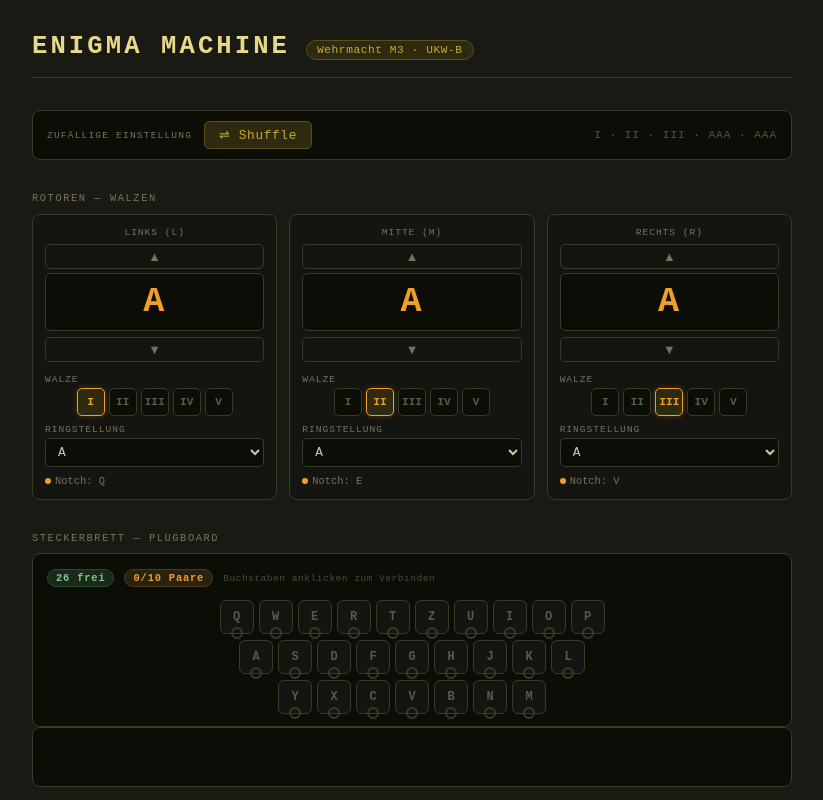
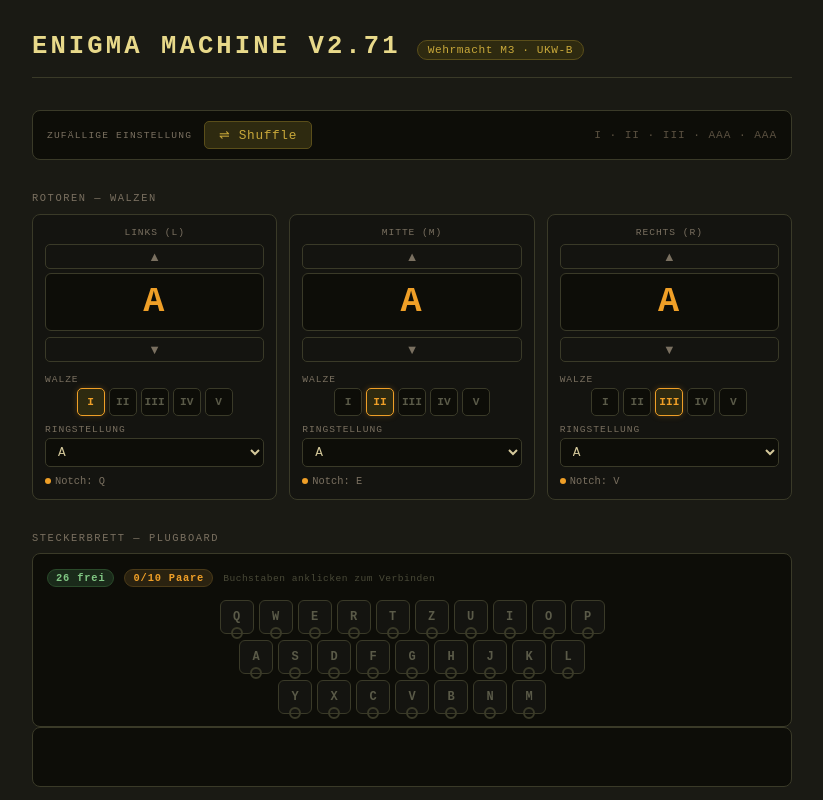
Before and after one commit to TomPeak/enigma, a React (Vite) app: page / in a window 1280 px wide. Shown: the top 800 px of the page, without its empty margins (228-1051 px from the left). Built offline with nearby package versions, Linux system fonts and the light colour scheme.

Commit message:
added version

```diff
--- a/src/App.jsx
+++ b/src/App.jsx
@@ -42,7 +42,7 @@ export default function App() {
   return (
     <div className="app">
       <header className="app-header">
-        <h1>ENIGMA MACHINE</h1>
+        <h1>ENIGMA MACHINE V2.71</h1>
         <span className="badge">Wehrmacht M3 · UKW-B</span>
       </header>
 
```
Also changed, not shown: 1 other file (tests, documents, lock files or other folders).
